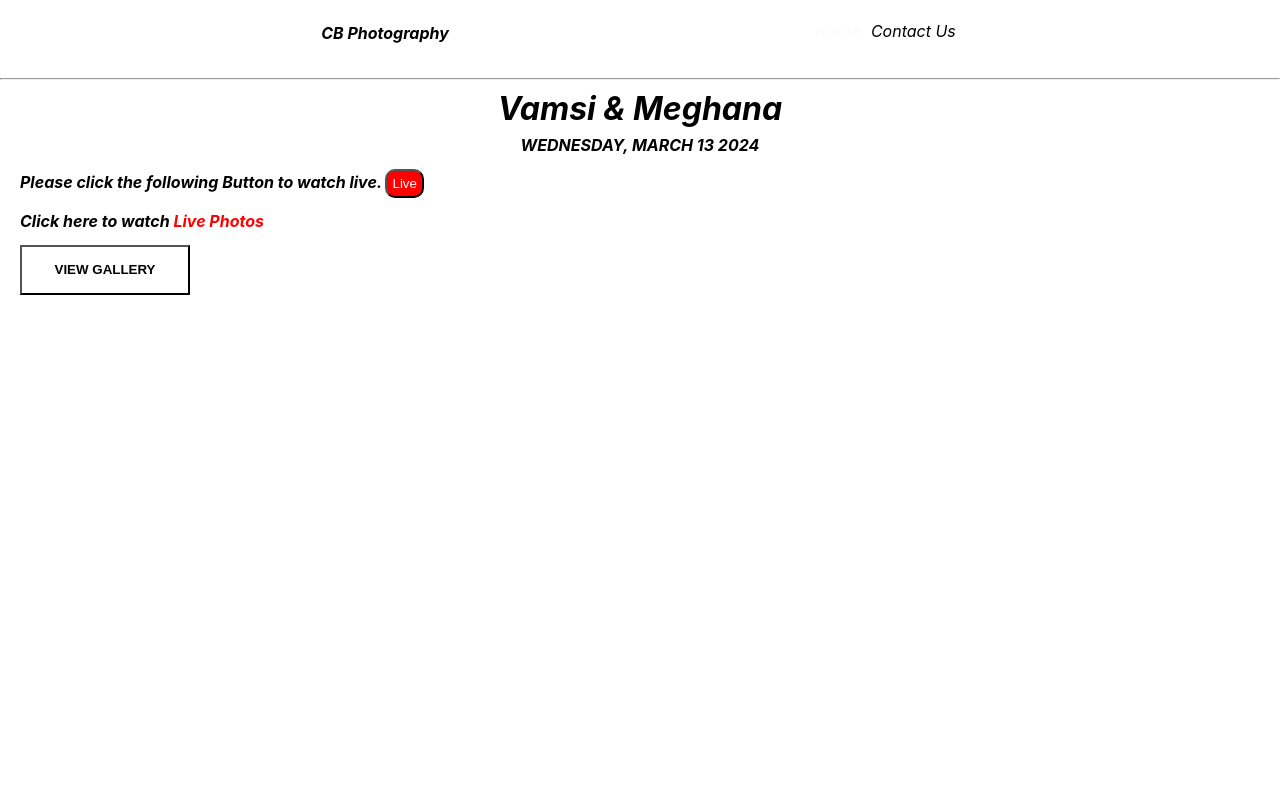
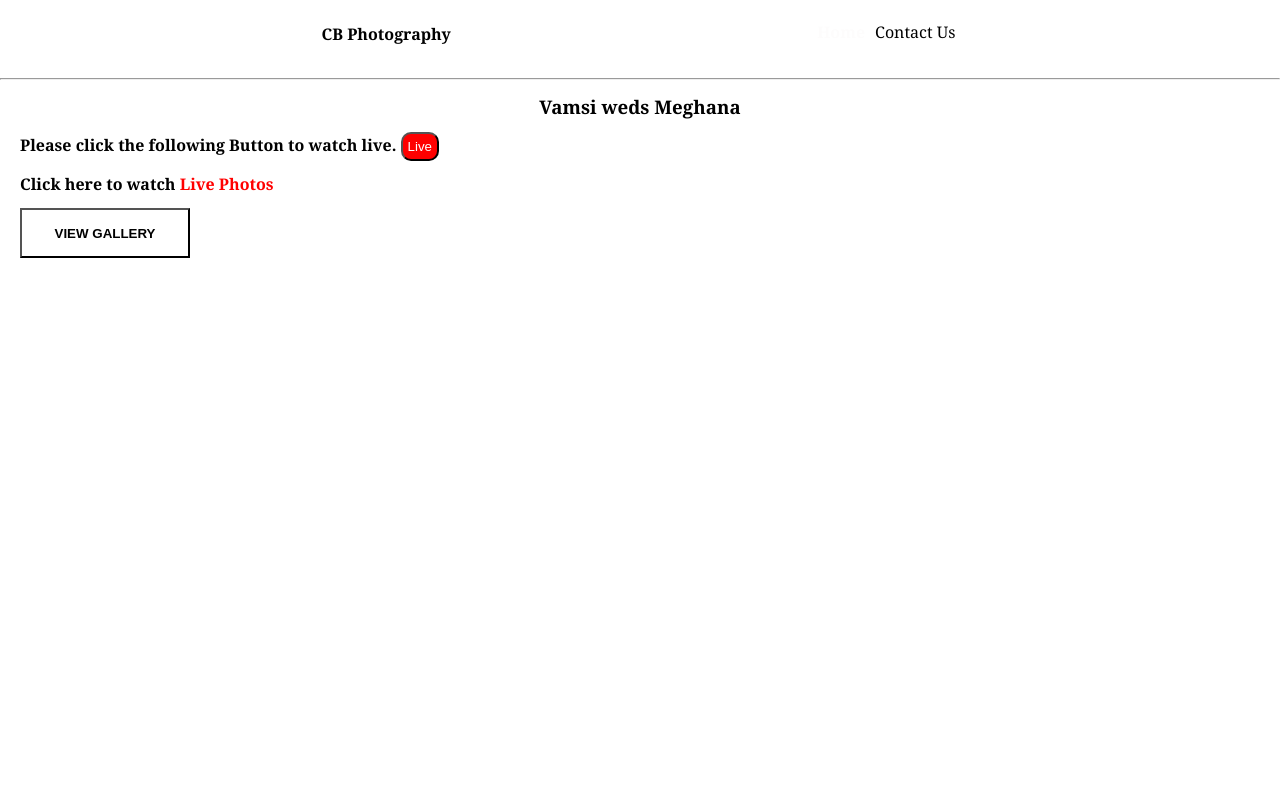
Before and after one commit to praveen-raj-143/CBstudio, a React (Create React App) app: page / in a window 1280 px wide. Shown: the top 800 px of the page. Built offline with nearby package versions, Linux system fonts and the light colour scheme.

Commit message:
completed

```diff
--- a/src/App.css
+++ b/src/App.css
@@ -1,3 +1,3 @@
-body{
-  font-style: oblique;
+.grand{
+  font-family: Georgia, 'Times New Roman', Times, serif;
 }
--- a/src/App.js
+++ b/src/App.js
@@ -5,7 +5,7 @@ import Footer from './Components/Footer/Footer'
 import Routerfile from './Routing/Routerfile'
 const App = () => {
   return (
-    <div>
+    <div className='grand'>
       <Navbar/>
       <hr/>
       <Routerfile/>
--- a/src/Components/Body/Home/Content/Content.jsx
+++ b/src/Components/Body/Home/Content/Content.jsx
@@ -14,8 +14,8 @@ const Content = () => {
     <div className='contentmain'>
         <div className='contentimg'>
             <div className='contenttext'>
-            <h1>Vamsi & Meghana</h1>
-            <p className='subtitle'>WEDNESDAY, MARCH 13 2024</p>
+            <h3>Vamsi weds Meghana</h3>
+            {/* <p className='subtitle'>WEDNESDAY, MARCH 13 2024</p> */}
             <div className='contimg'>
 
             </div>
```
